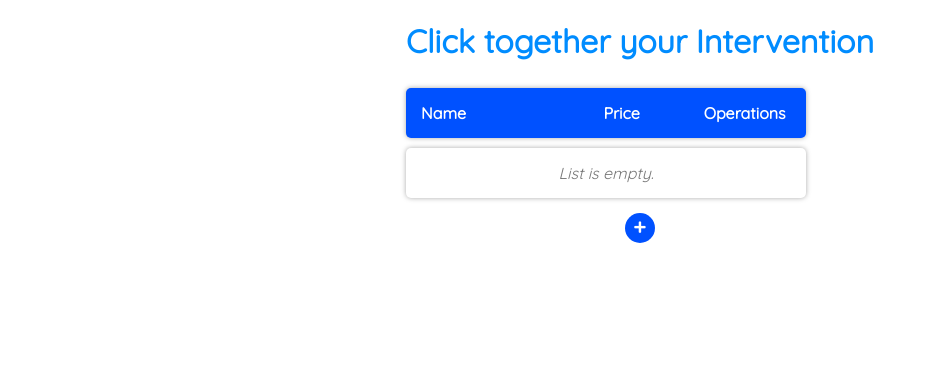
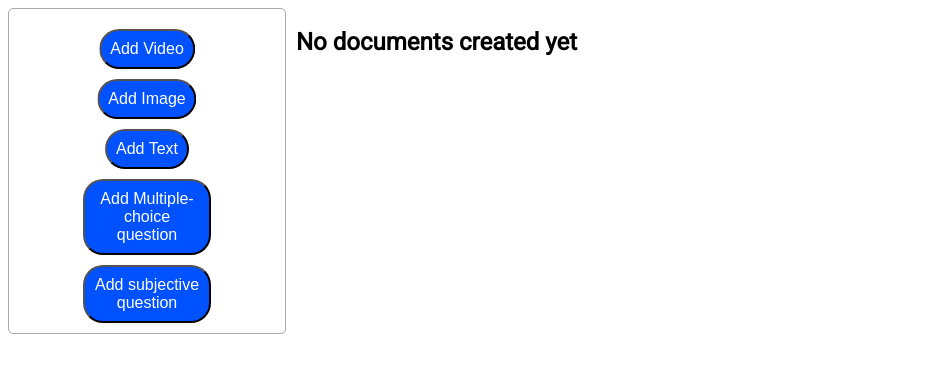
Before and after one commit to flov/questionaire, a React (Create React App) app: page / in a window 1280 px wide. Shown: the top 372 px of the page, without its empty margins (0-928 px from the left). Built offline with nearby package versions, Linux system fonts and the light colour scheme.

Commit message:
Video component, document actions, etc…

```diff
--- a/src/actions/index.js
+++ b/src/actions/index.js
@@ -1,15 +1,21 @@
-export const FIELD_ADD = "Add new field";
-export const READ_FIELDS = "fetch all fields";
+export const CREATE_DOCUMENT = "CREATE_DOCUMENT"
+export const READ_DOCUMENTS = "READ_DOCUMENTS"
+export const UPDATE_DOCUMENT = "UPDATE_DOCUMENT"
+export const DELETE_DOCUMENT = "DELETE_DOCUMENT"
 
-//dispatched when field needs to be created
-export const createField = (field) => ({
-  type: FIELD_ADD,
-  payload: { field }
+export const createDocument = (document) => ({
+  type: CREATE_DOCUMENT,
+  payload: { document },
 })
 
-//dispatched when all the items stored in redux store needs to be read
-export const readFields = () => ({
-  type: READ_FIELDS,
+export const updateDocument = (document) => ({
+  type: UPDATE_DOCUMENT,
+  payload: { document },
+})
+
+export const deleteDocument = (id) => ({
+  type: DELETE_DOCUMENT,
+  payload: { id },
 })
 
 export const CREATE = "Add new item";
--- a/src/components/App.js
+++ b/src/components/App.js
@@ -1,12 +1,13 @@
 import React from 'react'
-import Menu from './Menu'
+
+import './app.css'
+import Intervention from './Intervention'
 
 const App = () => {
   return (
-    <div className="App">
-      <h1>Click together your Intervention</h1>
-      <Menu />
-    </div>
+    <>
+      <Intervention />
+    </>
   );
 }
 
--- /dev/null
+++ b/src/components/Intervention.js
@@ -0,0 +1,89 @@
+import React, { Component } from 'react';
+import { connect } from 'react-redux';
+import uuid from 'uuid';
+
+import VideoForm from './VideoForm';
+import Video from './Video';
+import Image from './Image';
+import Text from './Text';
+import { createDocument, updateDocument, deleteDocument } from '../actions'
+
+
+class Intervention extends Component {
+  handleAddVideoClick = () => {
+    const newDocument = {
+      id: uuid.v4(),
+      youTubeID: 'GLy2rYHwUqY',
+      type: 'video'
+    }
+    this.props.createDocument(newDocument)
+  }
+
+  handleUpdateDocument = (document) => this.props.updateDocument(document)
+  handleDeleteDocument = (id) => this.props.deleteDocument(id)
+
+  showDocument(document) {
+    switch (document.type) {
+      case 'video':
+        return <Video {...document}
+          key={document.id}
+          handleDelete={this.handleDeleteDocument}
+          handleUpdate={this.handleUpdateDocument} />
+      case 'image':
+        return <Image {...document} />
+      case 'text':
+        return <Text {...document} />
+    }
+  }
+
+  render() {
+    return (
+      <div className="navigation-grid">
+        <div className={"col-left col"}>
+          <div>
+            <button onClick={this.handleAddVideoClick} className="add btn">
+              Add Video
+            </button>
+          </div>
+          <div>
+            <button className="add btn">
+              Add Image
+            </button>
+          </div>
+          <div>
+            <button className="add btn">
+              Add Text
+            </button>
+          </div>
+          <div>
+            <button className="add btn">
+              Add Multiple-choice question
+            </button>
+          </div>
+          <div>
+            <button className="add btn">
+              Add subjective question
+            </button>
+          </div>
+        </div>
+        <div className={"col col-right"}>
+          {
+            this.props.documents.length > 0 ? this.props.documents.map((document, i) => {
+            return this.showDocument(document)
+          }) : (
+            <h2>No documents created yet</h2>
+          )}
+        </div>
+      </div>
+    );
+  }
+}
+
+const mapStateToProps = (state) => ({
+  documents: state.documents,
+})
+
+export default connect(mapStateToProps, {
+  createDocument,
+  updateDocument,
+  deleteDocument})(Intervention);
--- a/src/components/Video.js
+++ b/src/components/Video.js
@@ -1,11 +1,69 @@
 import React, { Component } from 'react';
+import VideoForm from './VideoForm';
 
 class Video extends Component {
+  constructor(props) {
+    super(props);
+
+    this.state = {
+      openEditForm: false,
+      youTubeID: "",
+    }
+  }
+
+  componentDidMount() {
+    console.log('video component did mount')
+    const { youTubeID } = this.props;
+    this.setState({ youTubeID })
+  }
+
+  // function to mount form component
+  handleEditClick = () => this.setState({openEditForm: true})
+
+  // function to unmount form component
+  handleCancel = () => this.setState({openEditForm: false})
+
+  // calls parent function
+  handleUpdate = ({ youTubeID }) => {
+    const updatedVideo = {
+      id: this.props.id,
+      type: 'video',
+      youTubeID
+    }
+    this.props.handleUpdate(updatedVideo)
+    this.handleCancel()
+  }
+
+  handleDelete = () => {
+    this.props.handleDelete(this.props.id)
+  }
+
   render() {
+    console.log("Video state", this.state)
     return (
-      <div>
-        Video component
-      </div>
+      <>
+        {!this.state.openEditForm ? (
+          <div className="flex-row">
+            <iframe width="560" height="315"
+              title='foaiwjfoaw'
+              src={`https://www.youtube.com/embed/${this.props.youTubeID}`}
+              frameBorder="0"
+              allow="accelerometer; autoplay; encrypted-media; gyroscope; picture-in-picture"
+              ></iframe>
+
+            <div className="operations">
+              <span onClick={this.handleEditClick} className="btn edit" ><i className="fas fa-pen"></i></span>
+              <span onClick={this.handleDelete} className="btn delete"><i className="fas fa-trash"></i></span>
+            </div>
+          </div>
+        ) : (
+          <VideoForm
+            updateVideo={this.handleUpdate}
+            youTubeID={this.state.youTubeID}
+            closeForm={this.handleCancel} />
+        )
+      }
+      </>
     );
   }
 }
--- /dev/null
+++ b/src/components/VideoForm.js
@@ -0,0 +1,51 @@
+import React, { Component } from 'react';
+
+class VideoForm extends Component {
+  constructor(props) {
+    super(props);
+
+    this.state = {
+      youTubeID: !this.props.youTubeID ? "" : this.props.youTubeID
+    }
+  }
+
+  handleCancel = () => this.props.closeForm();
+
+  handleSubmit = () => {
+    const { youTubeID } = this.state;
+    if (this.props.youTubeID) {
+      this.props.updateVideo({ youTubeID })
+    } else {
+      console.log('create video')
+    }
+  }
+
+  handleChange = (e) => {
+    const {name, value} = e.target
+
+    this.setState({ [name]: value })
+  }
+
+  render() {
+    console.log(this.props.youTubeID, 'props')
+    console.log(this.state.youTubeID, 'state')
+    return (
+      <form className="flex-row">
+        <div>
+          <input value={this.state.youTubeID} onChange={this.handleChange}
+            name="youTubeID" placeholder="Youtube id" type="text" />
+        </div>
+        <div>
+          <span onClick={this.handleSubmit} className="btn done" >
+            <i className="fas fa-check" />
+          </span>
+          <span onClick={this.handleCancel} className="btn cancel">
+            <i className="fas fa-times" />
+          </span>
+        </div>
+      </form>
+    );
+  }
+}
+
+export default VideoForm;
--- /dev/null
+++ b/src/components/app.css
@@ -0,0 +1,156 @@
+@import url('https://fonts.googleapis.com/css?family=Roboto&display=swap');
+
+input, body{
+  font-family: 'Roboto', sans-serif;
+}
+
+input{
+  font-size: 16px;
+  padding: 8px;
+  border-radius: 3px;
+  border: 1px solid #ccc;
+  outline: none;
+}
+
+input:focus{
+  border-color:#999;
+}
+
+
+h1{
+  color: rgb(0, 140, 255);
+}
+
+h1 i{
+  color: blue;
+}
+
+.navigation-grid {
+  display: flex;
+  width: 800px;
+  align-items: flex-start;
+}
+
+.col-right {
+  flex: 2;
+}
+.col-left {
+  margin-right: 10px;
+  padding: 10px;
+  flex: 1;
+  border: 1px solid #aaa;
+  border-radius: 5px;
+}
+
+button.btn{
+  padding: 9px;
+  color: white;
+  border-radius: 20px;
+  font-size: 16px;
+  cursor: pointer;
+}
+
+span.btn{
+  color: white;
+  display: inline-flex;
+  justify-content: center;
+  align-items: center;
+  width: 30px;
+  height: 30px;
+  border-radius: 20px;
+  font-size: 13px;
+  margin: -6px 4px;
+  cursor: pointer;
+  transition: all 0.3s;
+  backface-visibility: hidden;
+}
+
+.edit{
+  background: rgb(255, 153, 0);
+}
+
+.edit:hover{
+  background: rgb(255, 197, 39);
+  transform: rotate(360deg);
+}
+
+.delete{
+  background: red;
+}
+
+.delete:hover{
+  background: rgb(255, 69, 69);
+  transform: rotate(360deg);
+}
+
+.done{
+  background: rgb(0, 175, 0);
+}
+
+.done:hover{
+  background: rgb(0, 218, 0);
+  transform: rotate(360deg);
+}
+
+.cancel{
+  background: red;
+}
+
+.cancel:hover{
+  background: rgb(255, 69, 69);
+  transform: rotate(360deg);
+}
+
+.add{
+  background: rgb(0, 81, 255);
+  margin: 10px 0 0 50%;
+  transform: translate(-50%,0) scale(1);
+  animation: elasticZoom 0.3s;
+}
+
+.add:hover{
+  background-color: rgb(74, 115, 250);
+  transform: translate(-50%,0) scale(1.2);
+}
+
+@keyframes elasticZoom{
+  0%{
+    transform: translate(-50%,0) scale(0.5);
+  }
+  70%{
+    transform: translate(-50%,0) scale(1.1);
+  }
+  100%{
+    transform: translate(-50%,0) scale(1);
+  }
+}
+
+.flex-row{
+  border: 1px solid #aaa;
+  border-radius: 5px;
+  display: flex;
+  flex-direction: column;
+  margin-bottom: 10px;
+}
+
+.flex-row div {
+  padding: 10px;
+}
+
+.done{
+  background: rgb(0, 175, 0);
+}
+
+.done:hover{
+  background: rgb(0, 218, 0);
+  transform: rotate(360deg);
+}
+
+.cancel{
+  background: red;
+}
+
+.cancel:hover{
+  background: rgb(255, 69, 69);
+  transform: rotate(360deg);
+}
--- a/src/index.js
+++ b/src/index.js
@@ -4,7 +4,6 @@ import App from './components/App'
 import * as serviceWorker from './serviceWorker'
 import { Provider } from 'react-redux'
 import store from './store'
-import 'font-awesome/css/font-awesome.min.css'
 
 ReactDOM.render(
   <Provider store={store}>
--- /dev/null
+++ b/src/reducers/documents.js
@@ -0,0 +1,36 @@
+import {
+  CREATE_DOCUMENT,
+  READ_DOCUMENTS,
+  UPDATE_DOCUMENT,
+  DELETE_DOCUMENT
+} from '../actions'
+
+const initialState = []
+
+export default function (state = initialState, action) {
+  switch (action.type) {
+    case CREATE_DOCUMENT: return [...state, action.payload.document]
+
+    case READ_DOCUMENTS: return state
+
+    case UPDATE_DOCUMENT: {
+      const updatedDocument = action.payload.document;
+      return [...state].map(document => {
+        console.log("updated document", updatedDocument)
+        console.log("document", document)
+        if(document.id === updatedDocument.id) {
+          return updatedDocument
+        } else {
+          return document
+        }
+      })
+    }
+
+    case DELETE_DOCUMENT: {
+      return [...state].filter(document => document.id !== action.payload.id)
+    }
+
+    default:
+      return state
+  }
+}
```
Also changed, not shown: src/reducers/index.js (+6 -4 lines), src/components/Image.js (added), 1 other file (tests, documents, lock files or other folders).
